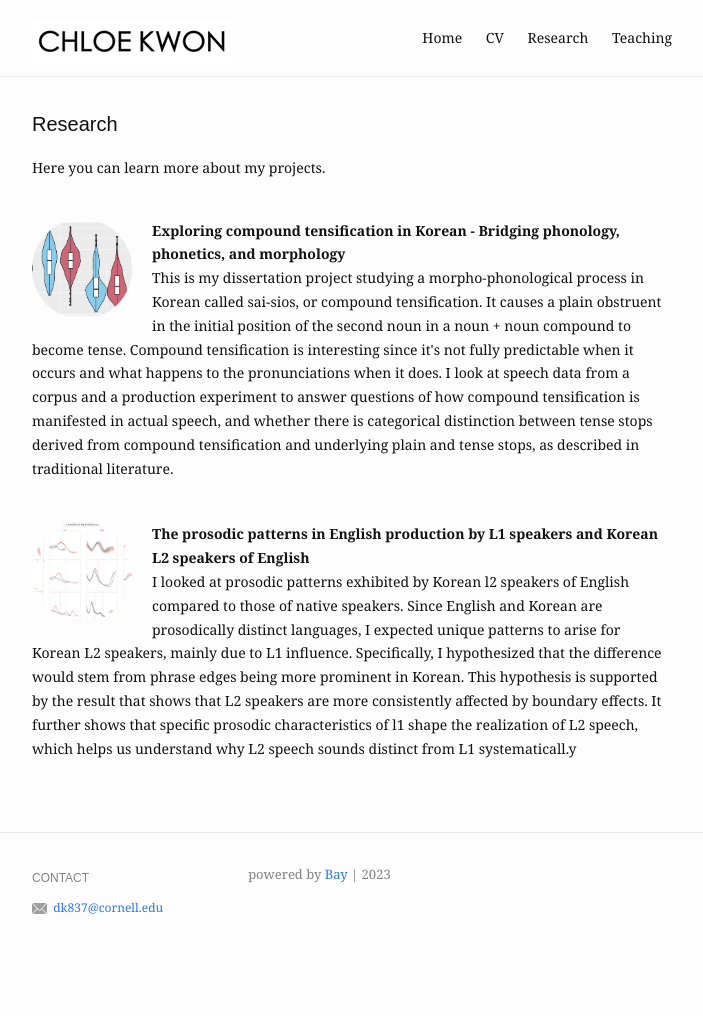
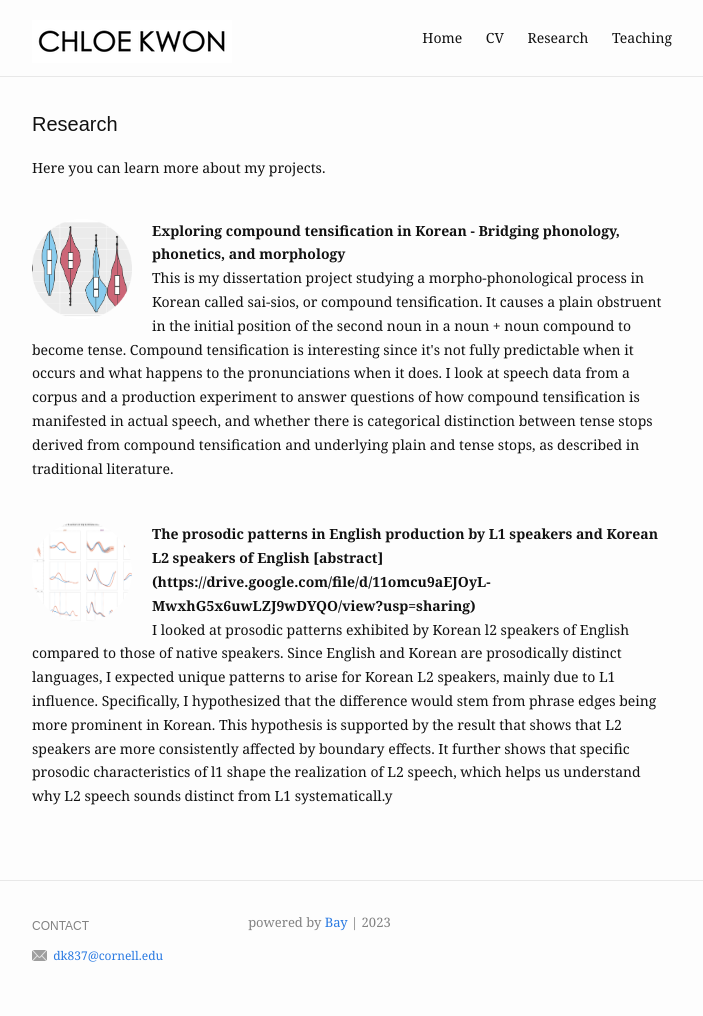
Before and after one commit to chloedkkwon/chloedkkwon.github.io, a Jekyll site: the page built from research.md, in a window 1280 px wide. Shown: the whole page, without its empty margins (288-991 px from the left). Built offline with Jekyll 4.4.1, drawn with Linux system fonts in a browser that asks for light colours; before the commit the page ends 968 px from its top, so only the background shows below that.

Commit message:
Update research.md

```diff
--- a/research.md
+++ b/research.md
@@ -10,7 +10,7 @@ items:
     description: This is my dissertation project studying a morpho-phonological process in Korean called sai-sios, or compound tensification. It causes a plain obstruent in the initial position of the second noun in a noun + noun compound to become tense. Compound tensification is interesting since it's not fully predictable when it occurs and what happens to the pronunciations when it does. I look at speech data from a corpus and a production experiment to answer questions of how compound tensification is manifested in actual speech, and whether there is categorical distinction between tense stops derived from compound tensification and underlying plain and tense stops, as described in traditional literature.
 
 
-  - title: The prosodic patterns in English production by L1 speakers and Korean L2 speakers of English
+  - title: The prosodic patterns in English production by L1 speakers and Korean L2 speakers of English [abstract] (https://drive.google.com/file/d/11omcu9aEJOyL-MwxhG5x6uwLZJ9wDYQO/view?usp=sharing)
     image:
       src: /assets/img/work/q_project.png
       alt: q_project
```
